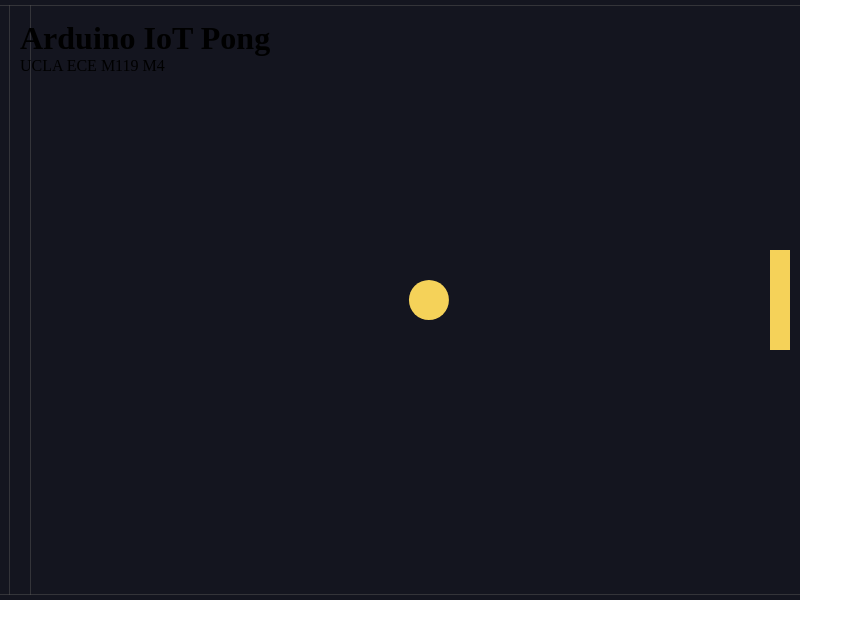
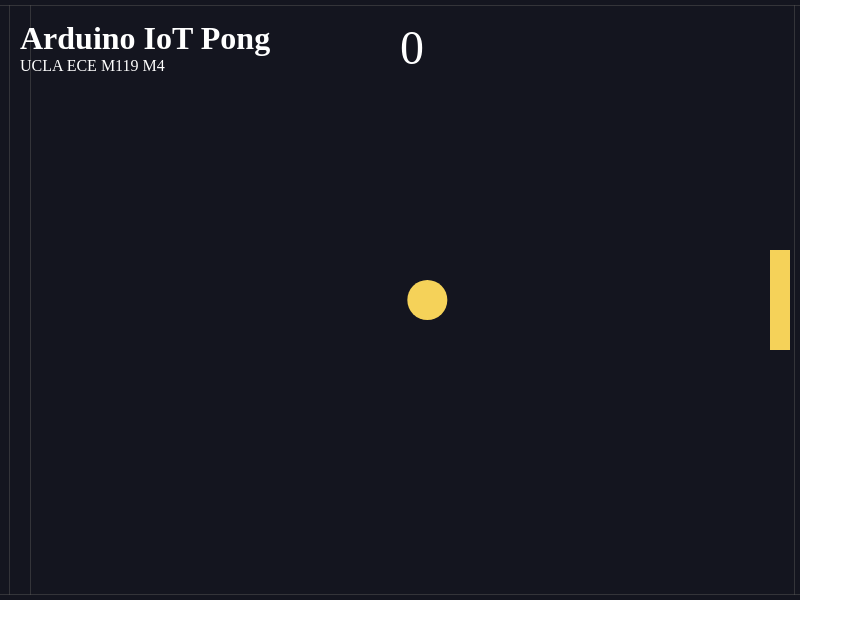
Before and after one commit to dadur604/ucla-ecem119, a website: page M4/frontend/index.html in a window 1280 px wide. Shown: the whole page, without its empty margins (0-863 px from the left). Drawn offline with nearby package versions, Linux system fonts and the light colour scheme.

Commit message:
M4 added Arduino Control and Scoe

```diff
--- a/M4/frontend/index.html
+++ b/M4/frontend/index.html
@@ -6,6 +6,9 @@
     <style>
       body {
         margin: 0;
+      }
+      * {
+        color: white;
       }
     </style>
   </head>
@@ -31,5 +34,12 @@
       id="RawText"
       style="position: absolute; bottom: 20px; left: 20px; font-size: 1em"
     ></div>
+
+    <div
+      id="Score"
+      style="position: absolute; top: 20px; left: 400px; font-size: 3em"
+    >
+      0
+    </div>
   </body>
 </html>
--- a/M4/frontend/index.js
+++ b/M4/frontend/index.js
@@ -12,6 +12,8 @@ const paddleWidth = 20;
 const paddleHeight = 100;
 const ballRadius = 20;
 
+let score = 0;
+
 // create an engine
 var engine = Engine.create({
   gravity: {
@@ -19,6 +21,7 @@ var engine = Engine.create({
     y: 0,
   },
 });
+const world = engine.world;
 
 // create a renderer
 var render = Render.create({
@@ -44,6 +47,27 @@ var rightPaddle = Bodies.rectangle(
     render: { fillStyle: "0xffffff" },
   }
 );
+
+// create right sensor
+var rightSensor = Bodies.rectangle(width, height / 2, 10, height, {
+  isStatic: true,
+  isSensor: true,
+  label: "rightsensor",
+});
+
+Events.on(engine, "collisionStart", function (event) {
+  var pairs = event.pairs;
+
+  // change object colours to show those starting a collision
+  for (var i = 0; i < pairs.length; i++) {
+    var pair = pairs[i];
+    if (pair.bodyA.label === "rightsensor" && pair.bodyB.label === "ball") {
+      Body.setPosition(ball, { x: width / 2, y: height / 2 });
+      score--;
+      document.getElementById("Score").innerText = score;
+    }
+  }
+});
 
 // create left "paddle"
 var leftPaddle = Bodies.rectangle(
@@ -75,13 +99,21 @@ var ball = Bodies.circle(width / 2, height / 2, ballRadius, {
   friction: 0,
   inertia: Infinity,
   frictionAir: 0,
-  restitution: 1,
+  restitution: 1.005,
+  label: "ball",
 });
 
 Body.applyForce(ball, { x: 0, y: 0 }, { x: 0.01, y: 0.0 });
 
 // add all of the bodies to the world
-Composite.add(engine.world, [ball, rightPaddle, leftPaddle, floor, ceiling]);
+Composite.add(engine.world, [
+  rightSensor,
+  ball,
+  rightPaddle,
+  leftPaddle,
+  floor,
+  ceiling,
+]);
 
 // run the renderer
 Render.run(render);
```
